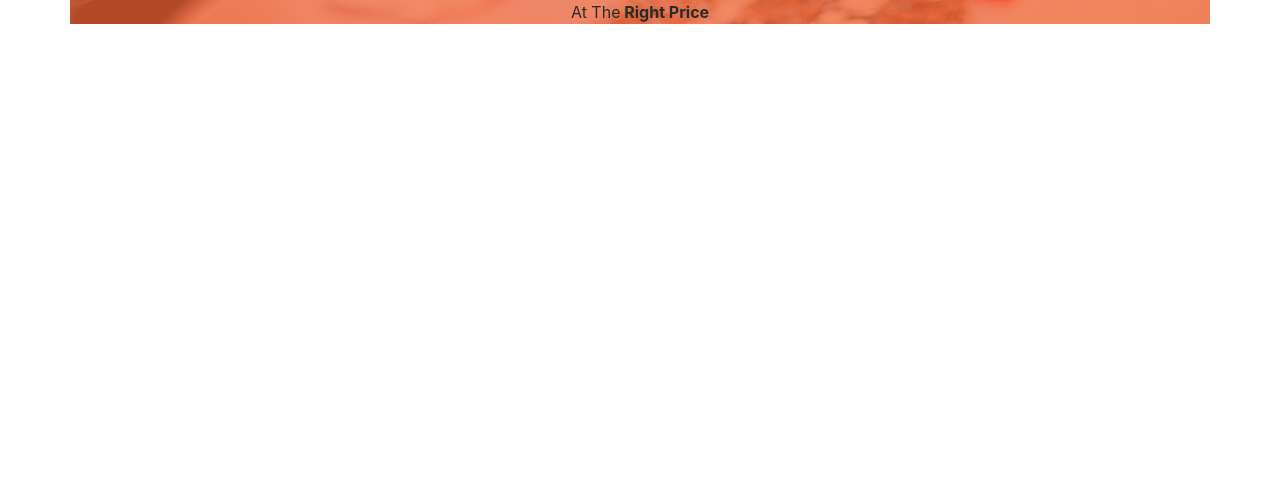
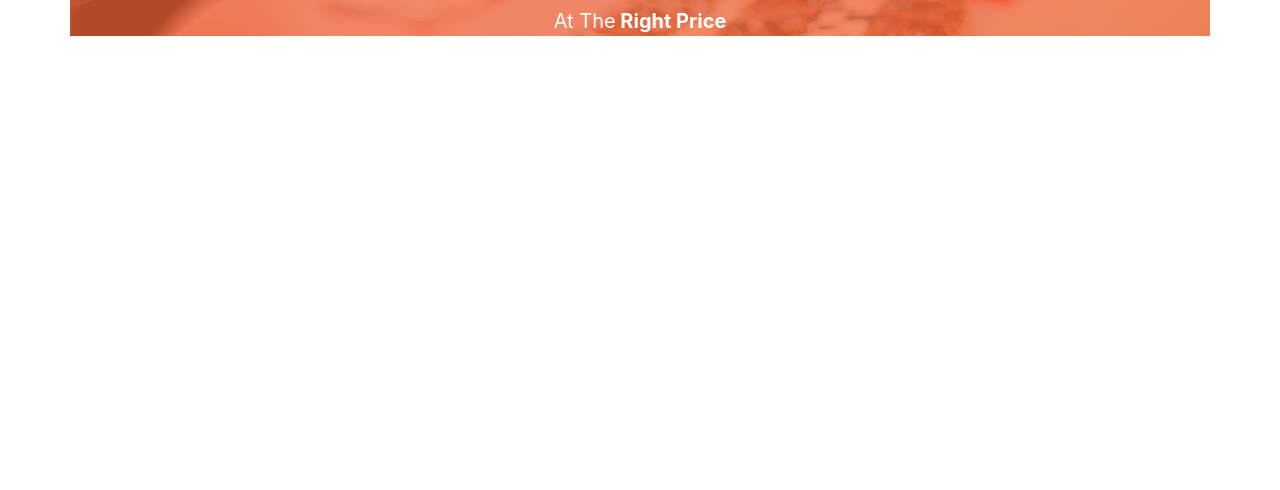
Before and after one commit to HusseinGeo/ip-2, a plain HTML site: page index.html in a window 1280 px wide. Shown: the part 310-800 px from the top of the page. Drawn offline with Linux system fonts and the light colour scheme.

Commit message:
changes to font color and size

```diff
--- a/css/styles.css
+++ b/css/styles.css
@@ -2,4 +2,9 @@
 
 .container {
   background-image: url("../img/backgrounds/landing.jpg");
-text-align: center
+text-align: center;
+}
+#white {
+  color: white;
+  font-size: 20px;
+}
--- a/index.html
+++ b/index.html
@@ -11,9 +11,8 @@
 
       <div class="container">
         <img src="img/logoBig.png">
-        <p>We Provide The Best Food</br> At The<strong> Right Price<strong></p>
+        <p id="white">We Provide The Best Food</br>At The<strong> Right Price<strong</p>
       </div>
-
 
 
 
```
